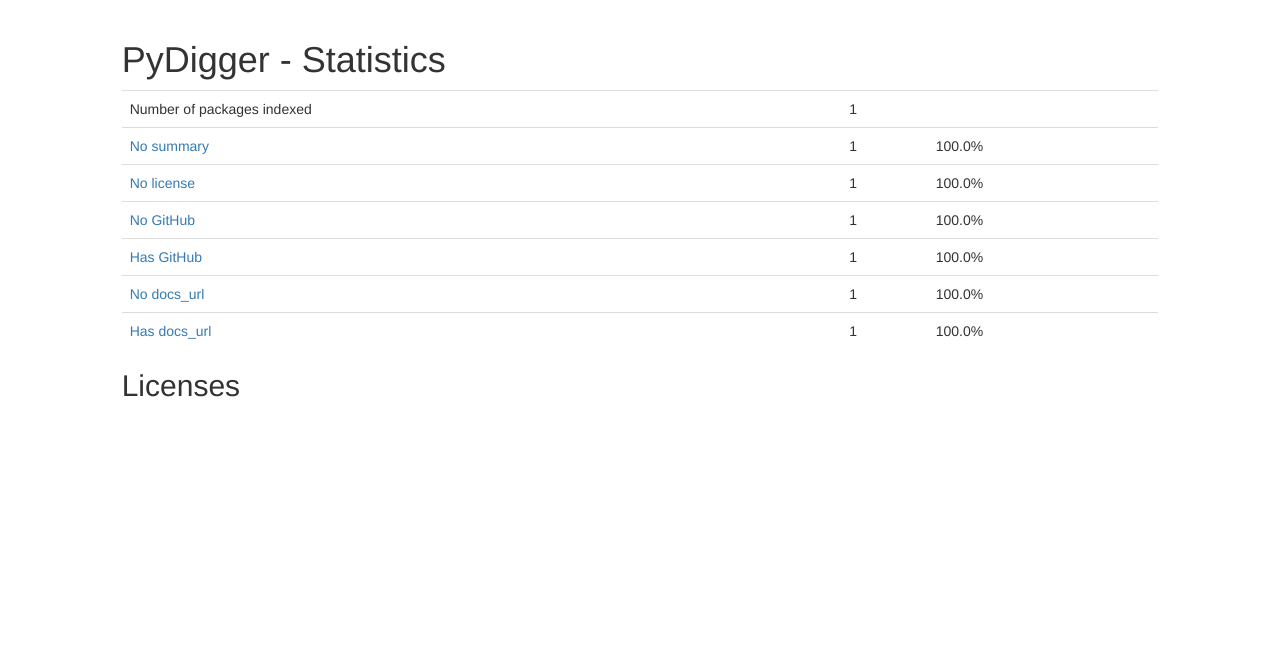
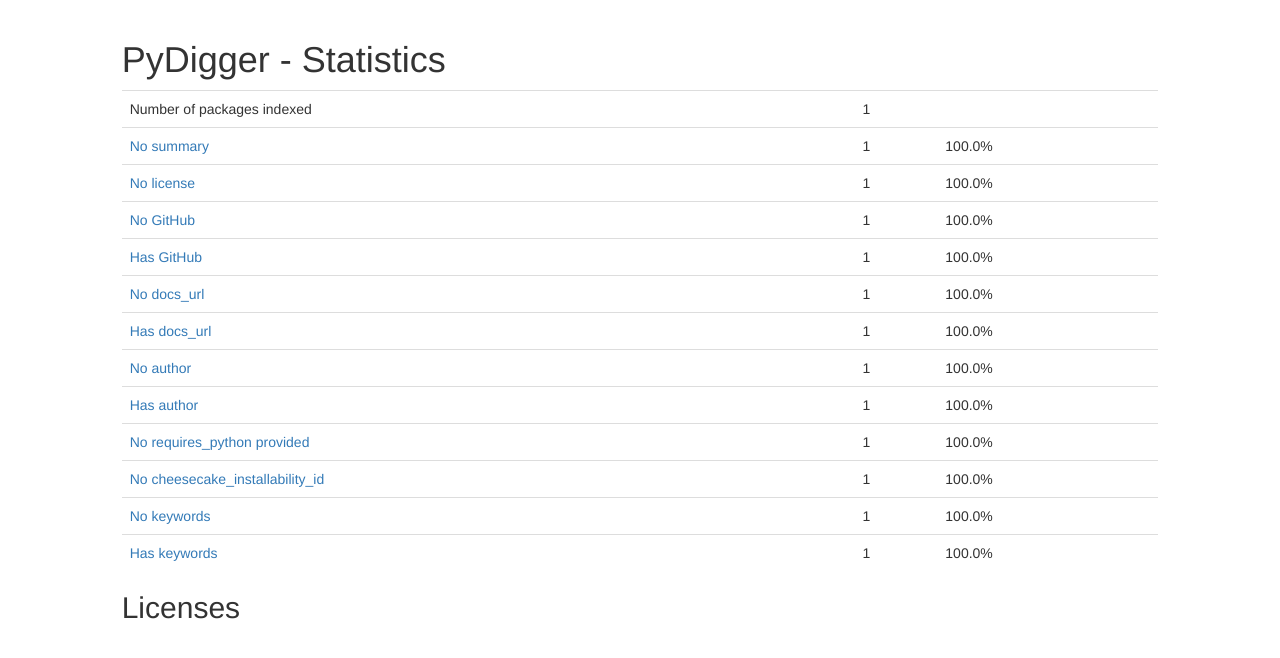
Before and after one commit to szabgab/pydigger.com, a Flask app: page /stats in a window 1280 px wide. Shown: the part 52-710 px from the top of the page. Run offline with Flask 2, Linux system fonts and the light colour scheme; a database or web service that is not in the repository returns one stand-in record (values such as "Sample title"); some libraries are stand-ins or nearby versions.

Commit message:
add more to stats

```diff
--- a/code_maven/fetch.py
+++ b/code_maven/fetch.py
@@ -9,7 +9,7 @@ from datetime import datetime
 parser = argparse.ArgumentParser()
 parser.add_argument('--verbose', help='Set verbosity level', action='store_true')
 parser.add_argument('--rss', help='fetch the RSS feed', action='store_true')
-parser.add_argument('--update', help='update the entries: new - not yet updated, rss - the once received via rss')
+parser.add_argument('--update', help='update the entries: new - not yet updated, rss - the ones received via rss')
 args = parser.parse_args()
 
 # Updated:
--- a/code_maven/templates/package.html
+++ b/code_maven/templates/package.html
@@ -18,6 +18,7 @@
             <!-- <tr><td>author_email</td><td>{{package.author_email}}</td></tr> -->
             <tr><td>requires_python</td><td>{{package.requires_python}}</td></tr>
             <tr><td>license</td><td>{{package.license}}</td></tr>
+            <tr><td>keywords</td><td>{{package.keywords}}</td></tr>
             <tr><td>VCS</td>
                 {% if package.github %}
                    <td><a href="{{ package.home_page }}"><img src="/static/img/github-24-000000.png"></a></td>
--- a/code_maven/templates/stats.html
+++ b/code_maven/templates/stats.html
@@ -10,6 +10,12 @@
             <tr><td><a href="/search/has-github">Has GitHub</a></td><td>{{stats.has_github}}</td><td>{{(100 * stats.has_github / stats.total) | round(2)}}%</td></tr>
             <tr><td><a href="/search/no-docs-url">No docs_url</a></td><td>{{stats.no_docs_url}}</td><td>{{(100 * stats.no_docs_url / stats.total) | round(2)}}%</td></tr>
             <tr><td><a href="/search/has-docs-url">Has docs_url</a></td><td>{{stats.has_docs_url}}</td><td>{{ (100 * stats.has_docs_url / stats.total) | round(2)}}%</td></tr>
+            <tr><td><a href="/search/no-author">No author</a></td><td>{{stats.no_author}}</td><td>{{(100 * stats.no_author / stats.total) | round(2)}}%</td></tr>
+            <tr><td><a href="/search/has-author">Has author</a></td><td>{{stats.has_author}}</td><td>{{ (100 * stats.has_author / stats.total) | round(2)}}%</td></tr>
+            <tr><td><a href="/search/no-requires-python">No requires_python provided</a></td><td>{{stats.no_requires_python}}</td><td>{{ (100 * stats.no_requires_python / stats.total) | round(2)}}%</td></tr>
+            <tr><td><a href="/search/no-cheesecake-installability-id">No cheesecake_installability_id</a></td><td>{{stats.no_cheesecake_installability_id}}</td><td>{{ (100 * stats.no_cheesecake_installability_id / stats.total) | round(2)}}%</td></tr>
+            <tr><td><a href="/search/no-keywords">No keywords</a></td><td>{{stats.no_keywords}}</td><td>{{(100 * stats.no_keywords / stats.total) | round(2)}}%</td></tr>
+            <tr><td><a href="/search/has-keywords">Has keywords</a></td><td>{{stats.has_keywords}}</td><td>{{ (100 * stats.has_keywords / stats.total) | round(2)}}%</td></tr>
         </table>
         <h2>Licenses</h2>
         <table>
--- a/code_maven/website.py
+++ b/code_maven/website.py
@@ -27,7 +27,14 @@ cases = {
     'has_github'   : { 'github' : True },
     'no_docs_url'  : { '$or' : [ { 'docs_url' : { '$exists' : False} }, { 'docs_url' : None} ] },
     'has_docs_url' : { 'docs_url' : { '$not' : { '$eq' : None }}},
+    'no_requires_python' : { '$or' : [ { 'requires_python' : { '$exists' : False} }, { 'requires_python' : None}, { 'requires_python' : ''} ] },
+    'no_cheesecake_installability_id' : { '$or' : [ { 'cheesecake_installability_id' : { '$exists' : False} }, { 'cheesecake_installability_id' : None}, { 'cheesecake_installability_id' : ''} ] },
+    'no_author' : { '$or' : [ { 'author' : { '$exists' : False} }, { 'author' : None}, { 'author' : ''}, { 'author' : 'UNKNOWN'} ] },
+    'has_author' : { '$and' : [ {'author' : { '$not' : { '$eq' : None} } }, {'author' : { '$not' : { '$eq' : ''} }}, {'author' : { '$not' : {'$eq' : 'UNKNOWN'}}} ] },
+    'no_keywords'    : {'$or' : [ { 'keywords' : "" }, { 'keywords' : None } ] },
+    'has_keywords'   : { '$and' : [ { 'keywords' : { '$not' : { '$eq' : "" } } }, { 'keywords' : { '$not' : { '$eq' : None } } } ] },
 }
+
 
 @app.route("/search/<word>")
 @app.route("/search")
```
